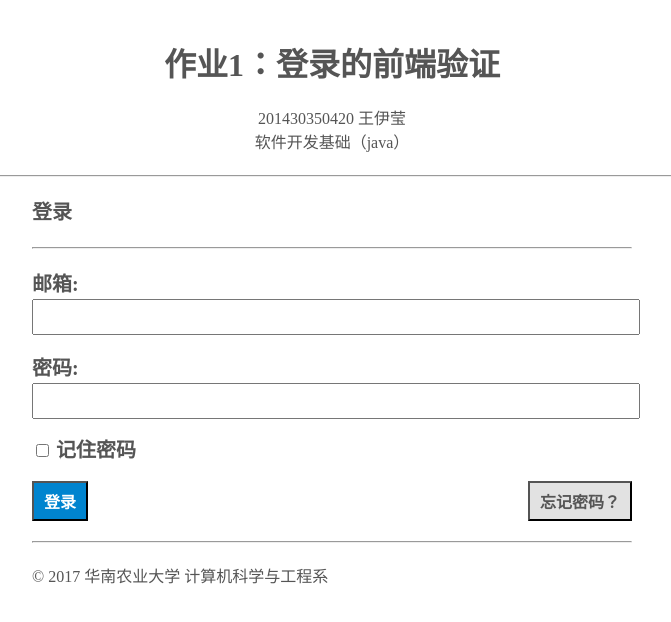
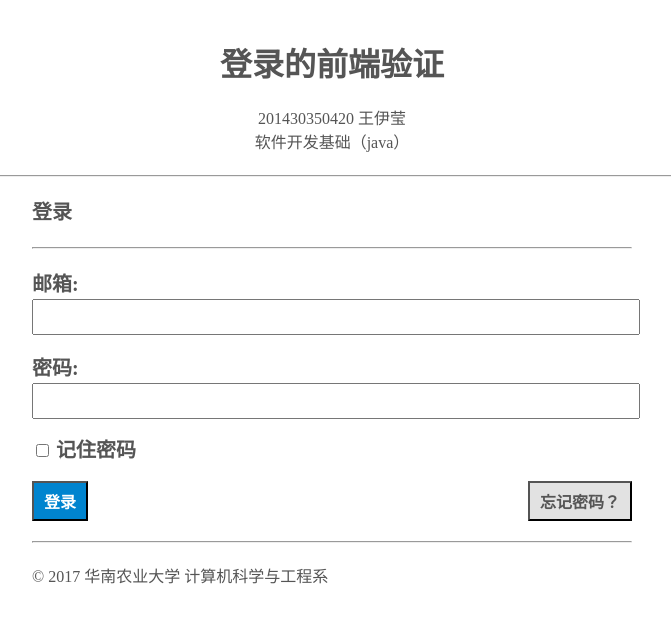
Before and after one commit to baibaibaibai/login_check, a plain HTML site: page index.html in a window 1280 px wide. Shown: the whole page, without its empty margins (308-979 px from the left). Drawn offline with Linux system fonts and the light colour scheme.

Commit message:
Update index.html

```diff
--- a/index.html
+++ b/index.html
@@ -70,7 +70,7 @@
 </head>
 <body>
 	<div id="main">
-		<h1>作业1：登录的前端验证</h1>
+		<h1>登录的前端验证</h1>
 		<span>201430350420 王伊莹</span>
 		<br>
 		<span>软件开发基础（java）</span>
```
